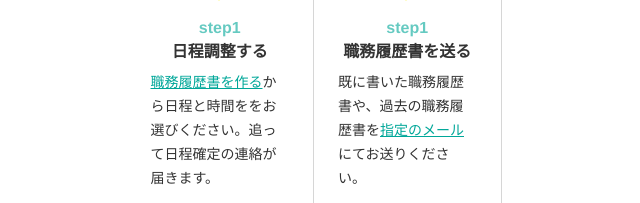
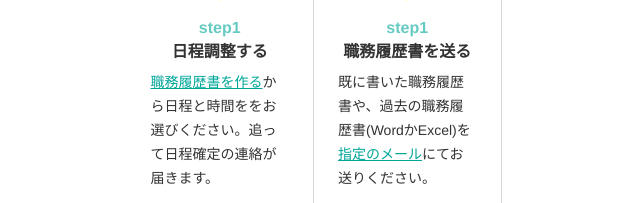
Before and after one commit to kazuakiosawa/Resume-Factory, a plain HTML site: page index.html in a window 1280 px wide. Shown: the part 2602-2805 px from the top of the page, without its empty margins (326-966 px from the left). Drawn offline with Linux system fonts and the light colour scheme.

Commit message:
送付経歴書に関して、WordかExcelが望ましい旨追記

```diff
--- a/index.html
+++ b/index.html
@@ -108,7 +108,7 @@
                       <div class="step1wayStep">
                         <div class="title title_btm">step1</div>
                         <div class="step_subtitle">職務履歴書を送る</div>
-                        <p>既に書いた職務履歴書や、過去の職務履歴書を<a href="mailto:info@resume-factory.com">指定のメール</a>にてお送りください。</p>
+                        <p>既に書いた職務履歴書や、過去の職務履歴書(WordかExcel)を<a href="mailto:info@resume-factory.com">指定のメール</a>にてお送りください。</p>
                         <img class="step_img" src="./img/step-2way-01.png" alt="">
                       </div>
                       <div class="step1wayStep">
```
